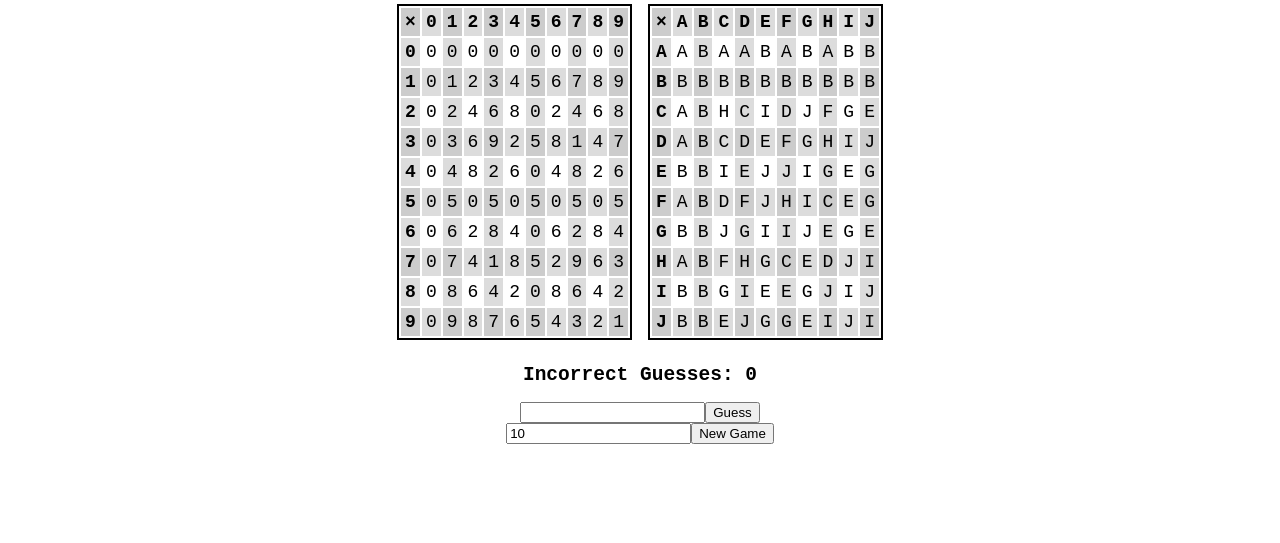
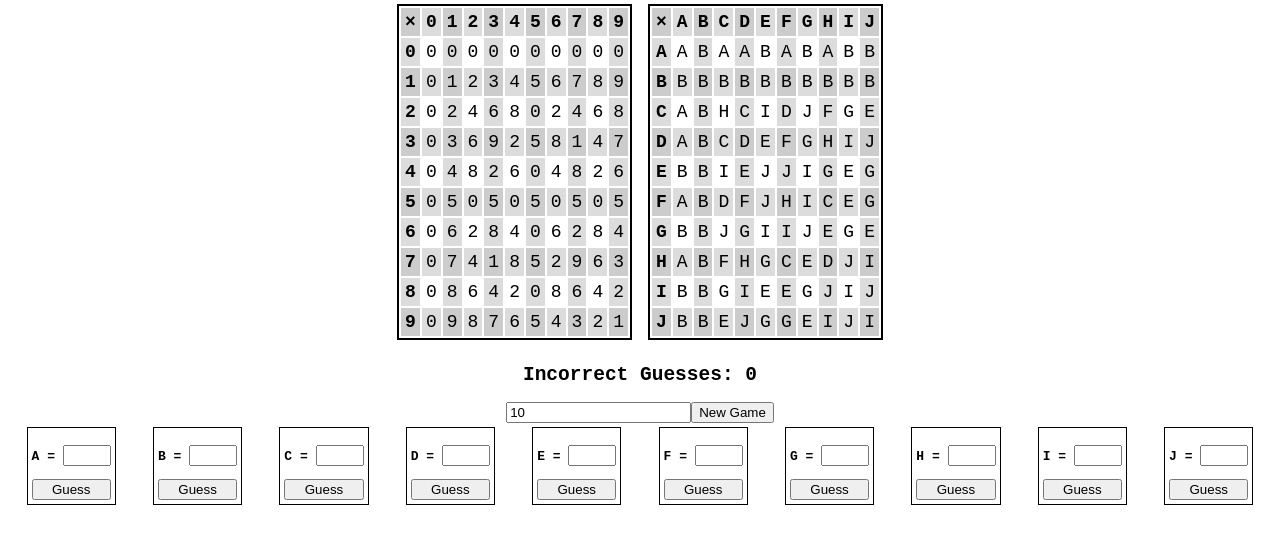
Before and after one commit to MayMoonsley/alien-modulus, a plain HTML site: page index.html in a window 1280 px wide. Shown: the part 69-612 px from the top of the page. Drawn offline with Linux system fonts and the light colour scheme.

Commit message:
Refine guessing

```diff
--- a/index.html
+++ b/index.html
@@ -8,14 +8,14 @@
         <h1>Alien Modulus</h1>
         <div id="gameTables"></div>
         <h2 id="guessDisplay">Incorrect Guesses: <span id="guessCount">0</span></h2>
+        <div id="newGame">
+            <input type="number" id="modInput" value="10" step="1" min="4">
+            <button type="button" onclick="game.newGame()" id="newGameButton">New Game</button>
+        </div>
         <div id="guess">
             <input type="text" id="guessInput">
             <button type="button" onclick="game.guess()" id="guessButton">Guess</button>
         </div>
-        <div id="newGame">
-            <input type="number" id="modInput" value="10" step="1" min="4">
-            <button type="button" onclick="game.newGame()" id="newGameButton">New Game</button>
-        </div>
         <script src="scripts.js"></script>
     </body>
 </html>
--- a/scripts.js
+++ b/scripts.js
@@ -53,9 +53,9 @@ const util = {
 const game = {
     init: function() {
         this.tablesDiv = document.getElementById('gameTables');
-        this.guessInput = document.getElementById('guessInput');
-        this.guessButton = document.getElementById('guessButton');
+        this.guessDiv = document.getElementById('guess');
         this.newGameInput = document.getElementById('modInput');
+        this.guessDisplay = document.getElementById('guessCount');
         this.newGame(10);
     },
     newGame: function(mod) {
@@ -63,23 +63,20 @@ const game = {
             mod = parseInt(this.newGameInput.value);
         }
         this.gameState = new GameState(mod);
-        this.guessInput.value = '';
-        this.guessInput.disabled = false;
-        this.guessButton.disabled = false;
+        this.setIncorrect(0);
         this.renderTables();
+        this.renderGuessNodes();
     },
-    guess: function() {
-        const guess = this.guessInput.value;
-        if (guess.length === this.gameState.modulus) {
-            if (guess.toUpperCase() === this.gameState.mapping) {
-                this.guessInput.value = 'SOLVED';
-                this.guessInput.disabled = true;
-                this.guessButton.disabled = true;
-            } else {
-                this.guessInput.value = '';
-                this.incorrectGuesses++;
-                document.getElementById("guessCount").innerText = this.incorrectGuesses;
-            }
+    setIncorrect: function(x) {
+        this.incorrectGuesses = x;
+        this.guessDisplay.innerText = x;
+    },
+    guess: function(num, char) {
+        if (this.gameState.mapping[num] === char) {
+            return true;
+        } else {
+            this.setIncorrect(this.incorrectGuesses + 1);
+            return false;
         }
     },
     renderTables: function() {
@@ -93,6 +90,39 @@ const game = {
         this.tablesDiv.appendChild(util.table(mod, mod, (a, b) => {
             return this.gameState.multiplyStr(this.gameState.chars[a], this.gameState.chars[b]);
         }, this.gameState.chars, this.gameState.chars));
+    },
+    renderGuessNodes: function() {
+        this.guessDiv.innerHTML = '';
+        for (let i = 0; i < this.gameState.modulus; i++) {
+            this.guessDiv.appendChild(this.renderGuessNode(i));
+        }
+    },
+    renderGuessNode: function(num) {
+        const node = document.createElement('div');
+        const label = document.createElement('p');
+        label.innerText = `${this.gameState.chars[num]} = `;
+        const input = document.createElement('input');
+        input.type = 'number';
+        input.min = 0;
+        input.max = this.gameState.modulus - 1;
+        input.size = 3;
+        label.appendChild(input);
+        node.appendChild(label);
+        const button = document.createElement('button');
+        button.type = 'button';
+        button.innerText = 'Guess';
+        button.onclick = function() {
+            const right = game.guess(parseInt(input.value), game.gameState.chars[num]);
+            if (right) {
+                this.disabled = true;
+                input.disabled = true;
+                label.appendChild(document.createTextNode(' ✓'));
+            } else {
+                input.value = '';
+            }
+        };
+        node.appendChild(button);
+        return node;
     }
 };
 
--- a/styles.css
+++ b/styles.css
@@ -6,9 +6,28 @@ h1, #guessDisplay {
     text-align: center;
 }
 
-#gameTables, #guess, #newGame {
+#gameTables, #newGame {
     display: flex;
     justify-content: center;
+}
+
+#guess {
+    display: flex;
+    justify-content: space-around;
+    flex-wrap: wrap;
+    margin: 0 auto;
+}
+
+#guess p {
+    font-weight: bold;
+}
+
+#guess div {
+    display: flex;
+    flex-direction: column;
+    border: 1px solid black;
+    padding: 4px;
+    margin: 4px;
 }
 
 table {
```
